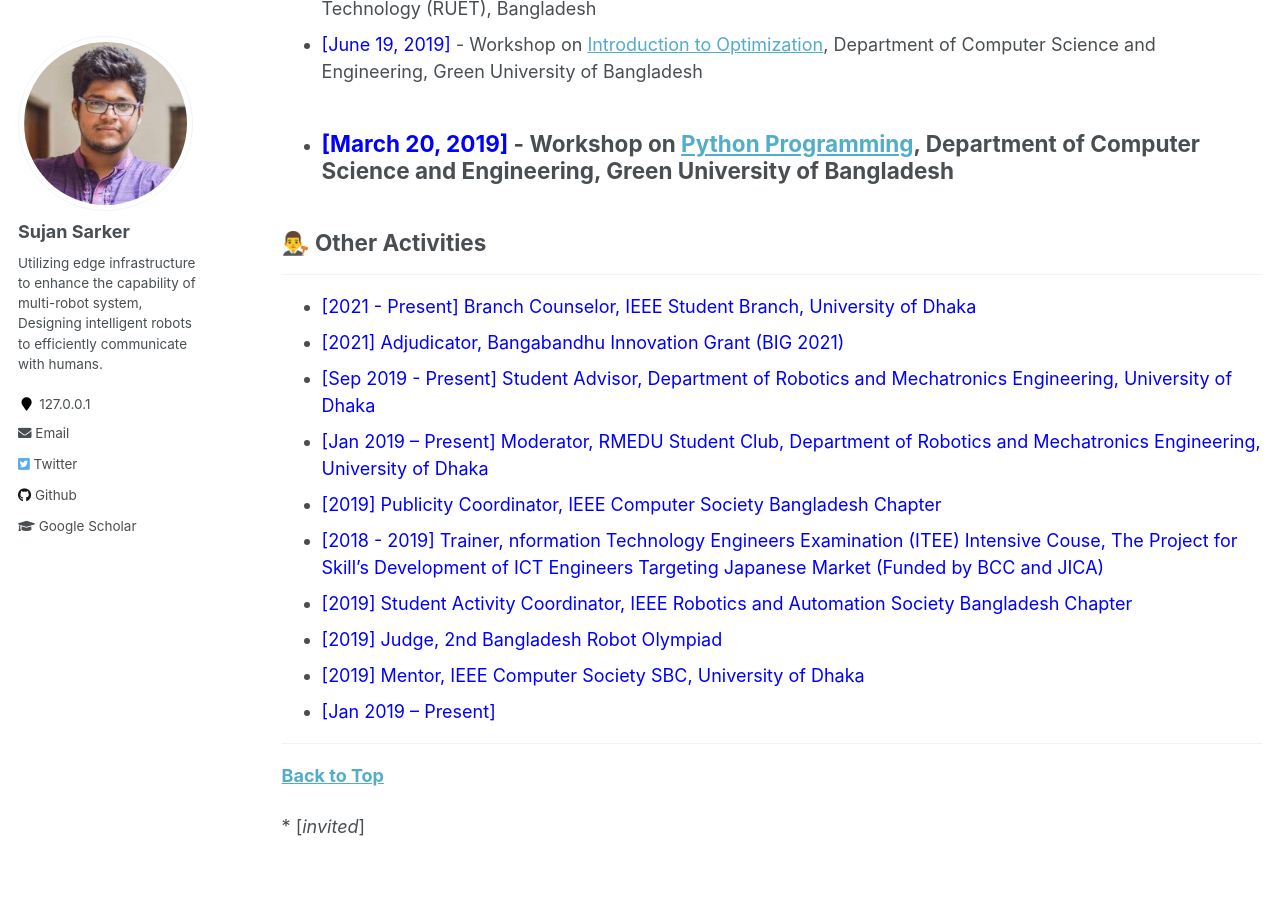
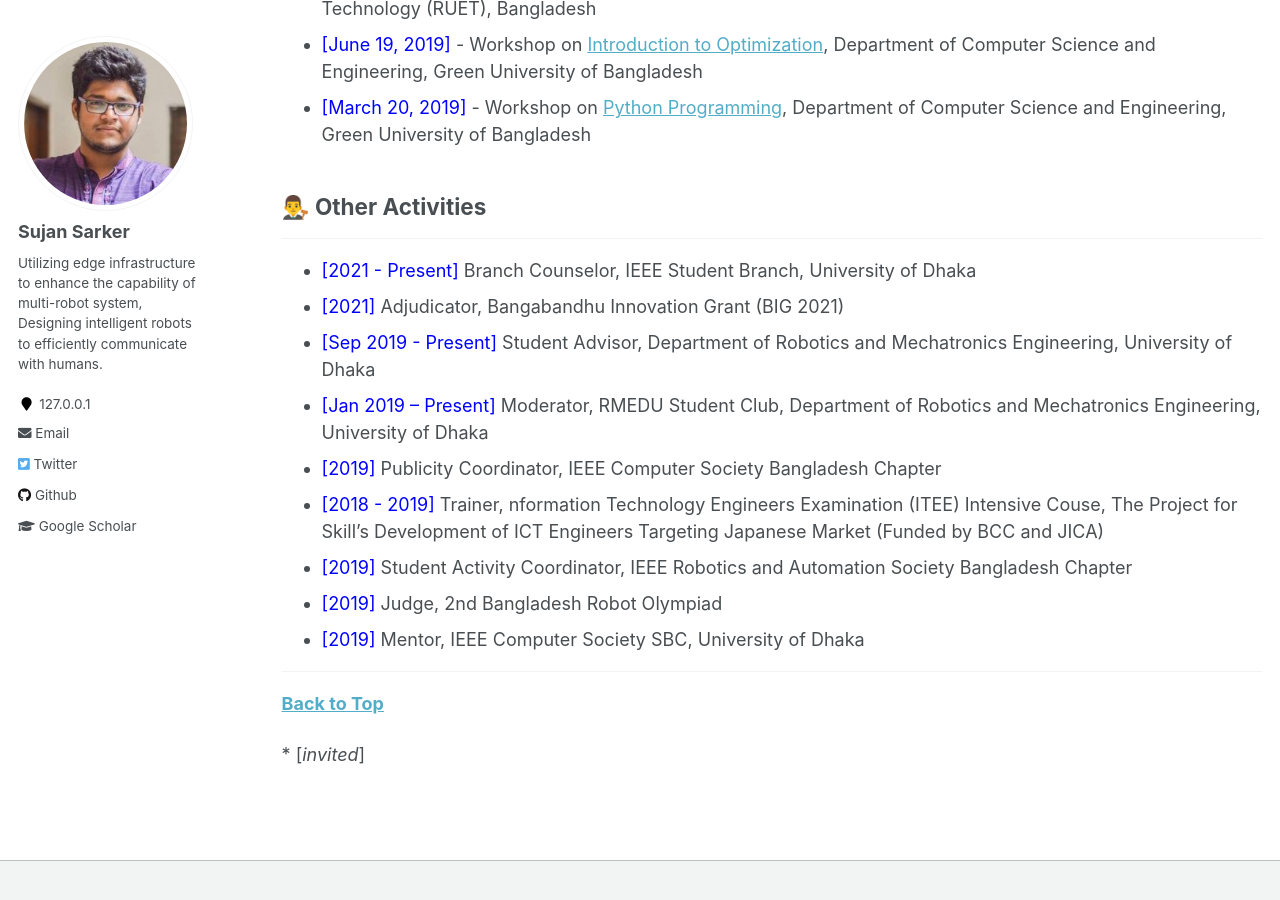
Before and after one commit to sujan-sarker/sujan-sarker.github.io, a Jekyll site: the page built from _pages/activities.md, in a window 1280 px wide and 900 px high, scrolled down 666 px. Built offline with Jekyll 4.4.1, drawn with Linux system fonts in a browser that asks for light colours.

Commit message:
Update activities.md

```diff
--- a/_pages/activities.md
+++ b/_pages/activities.md
@@ -22,20 +22,18 @@ author_profile: true
 - <span style="color:Blue"> [August 02, 2019] </span> - Seminar Talk on [Research Methodology](#), Rajshahi University of Engineering and Technology (RUET), Bangladesh
 - <span style="color:Blue"> [June 19, 2019] </span> - Workshop on [Introduction to Optimization](#), Department of Computer Science and Engineering, Green University of Bangladesh
 - <span style="color:Blue"> [March 20, 2019] </span> - Workshop on [Python Programming](#), Department of Computer Science and Engineering, Green University of Bangladesh
--
 
 ## 👨‍⚖️ Other Activities
 ------------------------
-- <span style="color:Blue"> [2021 - Present] Branch Counselor, IEEE Student Branch, University of Dhaka
-- <span style="color:Blue"> [2021] Adjudicator, Bangabandhu Innovation Grant (BIG 2021)
-- <span style="color:Blue"> [Sep 2019 - Present] Student Advisor, Department of Robotics and Mechatronics Engineering, University of Dhaka
-- <span style="color:Blue"> [Jan 2019 – Present] Moderator, RMEDU Student Club, Department of Robotics and Mechatronics Engineering, University of Dhaka
-- <span style="color:Blue"> [2019] Publicity Coordinator, IEEE Computer Society Bangladesh Chapter
-- <span style="color:Blue"> [2018 - 2019] Trainer, nformation Technology Engineers Examination (ITEE) Intensive Couse, The Project for Skill’s Development of ICT Engineers Targeting Japanese Market (Funded by BCC and JICA)
-- <span style="color:Blue"> [2019] Student Activity Coordinator, IEEE Robotics and Automation Society Bangladesh Chapter
-- <span style="color:Blue"> [2019] Judge, 2nd Bangladesh Robot Olympiad
-- <span style="color:Blue"> [2019] Mentor, IEEE Computer Society SBC, University of Dhaka
-- <span style="color:Blue"> [Jan 2019 – Present]
+- <span style="color:Blue"> [2021 - Present] </span> Branch Counselor, IEEE Student Branch, University of Dhaka
+- <span style="color:Blue"> [2021] </span> Adjudicator, Bangabandhu Innovation Grant (BIG 2021)
+- <span style="color:Blue"> [Sep 2019 - Present] </span> Student Advisor, Department of Robotics and Mechatronics Engineering, University of Dhaka
+- <span style="color:Blue"> [Jan 2019 – Present] </span> Moderator, RMEDU Student Club, Department of Robotics and Mechatronics Engineering, University of Dhaka
+- <span style="color:Blue"> [2019] </span> Publicity Coordinator, IEEE Computer Society Bangladesh Chapter
+- <span style="color:Blue"> [2018 - 2019] </span> Trainer, nformation Technology Engineers Examination (ITEE) Intensive Couse, The Project for Skill’s Development of ICT Engineers Targeting Japanese Market (Funded by BCC and JICA)
+- <span style="color:Blue"> [2019] </span> Student Activity Coordinator, IEEE Robotics and Automation Society Bangladesh Chapter
+- <span style="color:Blue"> [2019] </span> Judge, 2nd Bangladesh Robot Olympiad
+- <span style="color:Blue"> [2019] </span> Mentor, IEEE Computer Society SBC, University of Dhaka
 
 ----------------------
 
```
